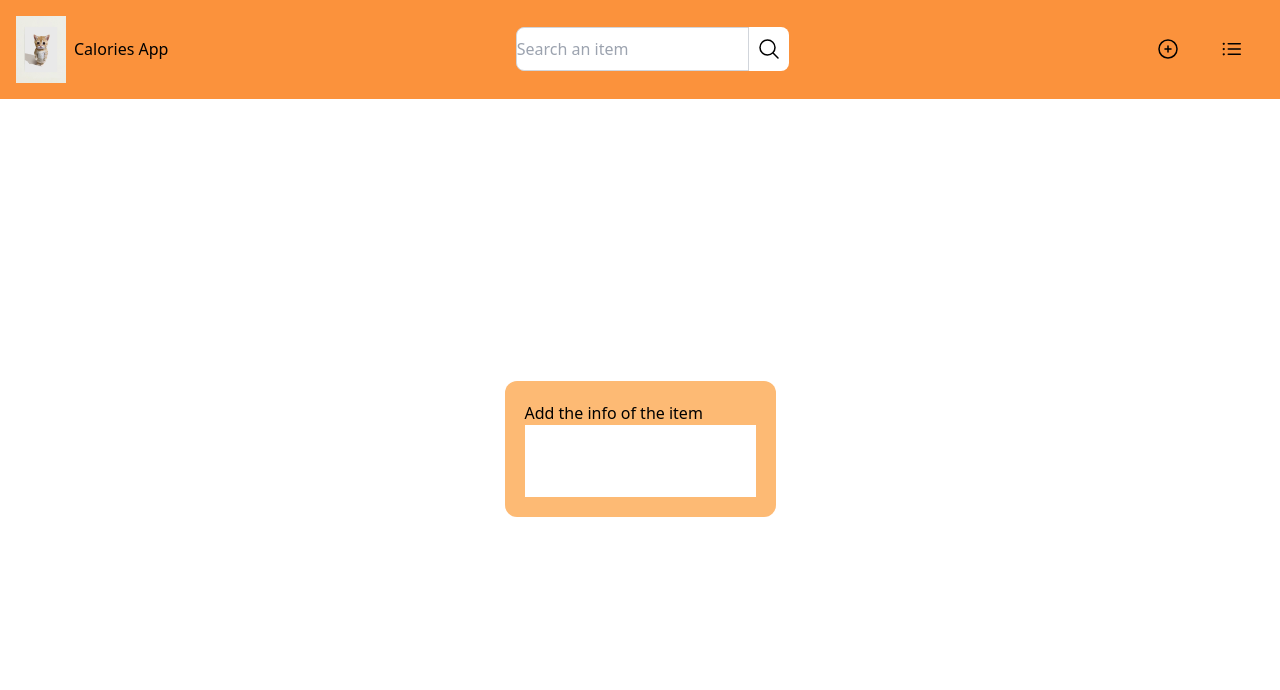
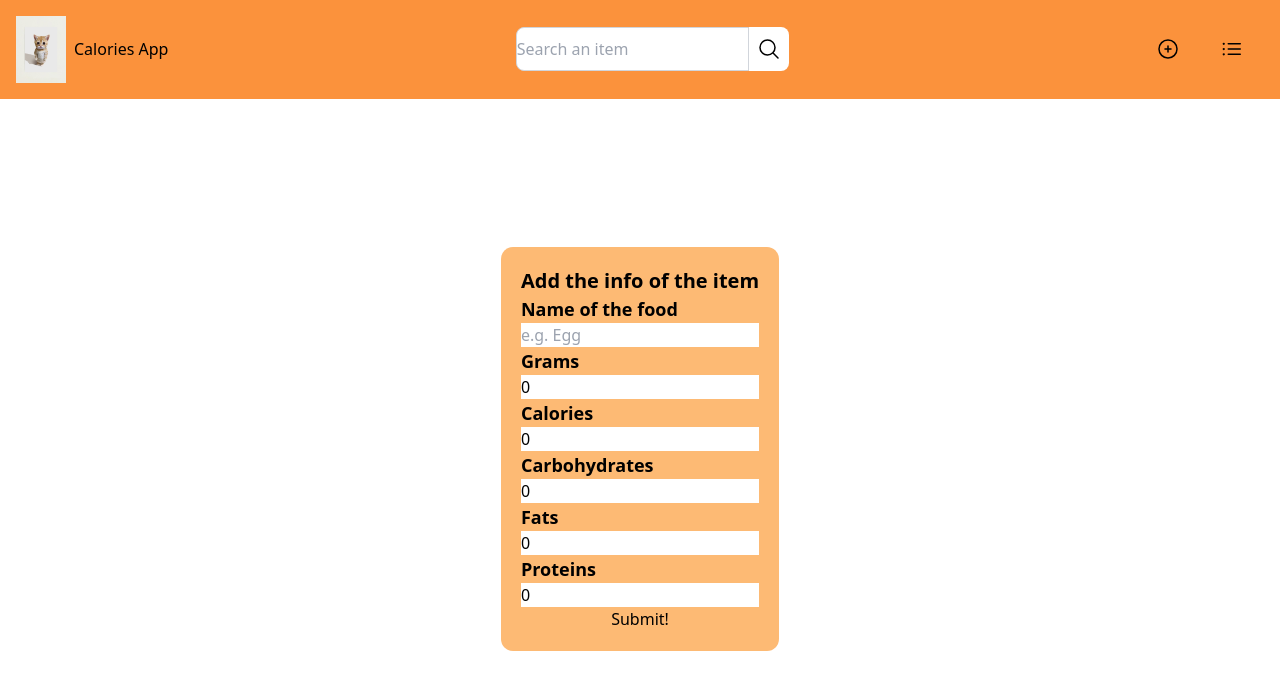
Before and after one commit to EduardoJRP/NutriTrack, a Next.js app: page /addItem in a window 1280 px wide. Shown: the top 690 px of the page. Built offline with nearby package versions, Linux system fonts and the light colour scheme.

Commit message:
feat/added handlers and cosmetics

```diff
--- a/app/components/AddItemForm.tsx
+++ b/app/components/AddItemForm.tsx
@@ -1,14 +1,122 @@
-import React from 'react';
+import React, { useState } from 'react';
+
+interface FormData {
+  name: string;
+  grams: number;
+  calories: number;
+  carbohydrates: number;
+  fats: number;
+  proteins: number;
+}
 
 export default function AddItemForm() {
+  const [formData, setFormData] = useState<FormData>({
+    name: '',
+    grams: 0,
+    calories: 0,
+    carbohydrates: 0,
+    fats: 0,
+    proteins: 0,
+  });
+
+  const handleChange = (e: React.ChangeEvent<HTMLInputElement>) => {
+    const { name, value, type } = e.target;
+    setFormData((prevFormData) => ({
+      ...prevFormData,
+      [name]: type === 'number' && name !== 'grams' ? parseFloat(value) : value,
+    }));
+  };
+
+  const handleSubmit = (e: React.MouseEvent<HTMLElement>) => {
+    e.preventDefault();
+
+    const trimmedName = formData.name.trim();
+
+    setFormData((prepFormData) => ({
+      ...prepFormData,
+      name: trimmedName,
+    }));
+
+    console.log('Form submitted:', { ...formData, name: trimmedName });
+
+    setFormData({
+      name: '',
+      grams: 0,
+      calories: 0,
+      carbohydrates: 0,
+      fats: 0,
+      proteins: 0,
+    });
+  };
+
   return (
     <div>
-      <div className='bg-orange-300 rounded-xl p-5'>
-        <h1>Add the info of the item</h1>
-        <div className='flex flex-col'>
-            <input />
-            <input />
-            <input />
+      <div className="bg-orange-300 rounded-xl p-5">
+        <h1 className="text-xl font-bold">Add the info of the item</h1>
+        <div className="flex flex-col w-full">
+          <label className="flex flex-col w-full">
+            <span className="font-semibold text-lg">Name of the food</span>
+            <input
+              name="name"
+              type="text"
+              placeholder="e.g. Egg"
+              value={formData.name}
+              onChange={handleChange}
+            />
+          </label>
+          <label className="flex flex-col w-full">
+            <span className="font-semibold text-lg">Grams</span>
+            <input
+              name="grams"
+              type="number"
+              placeholder="100"
+              value={formData.grams}
+              onChange={handleChange}
+            />
+          </label>
+          <label className="flex flex-col w-full">
+            <span className="font-semibold text-lg">Calories</span>
+            <input
+              name="calories"
+              type="number"
+              placeholder="200"
+              value={formData.calories}
+              onChange={handleChange}
+            />
+          </label>
+          <label className="flex flex-col w-full">
+            <span className="font-semibold text-lg">Carbohydrates</span>
+            <input
+              name="carbohydrates"
+              type="number"
+              placeholder="18.1"
+              value={formData.carbohydrates}
+              onChange={handleChange}
+            />
+          </label>
+          <label className="flex flex-col w-full">
+            <span className="font-semibold text-lg">Fats</span>
+            <input
+              name="fats"
+              type="number"
+              placeholder="18.1"
+              value={formData.fats}
+              onChange={handleChange}
+            />
+          </label>
+          <label className="flex flex-col w-full">
+            <span className="font-semibold text-lg">Proteins</span>
+            <input
+              name="proteins"
+              type="number"
+              placeholder="18.1"
+              value={formData.proteins}
+              onChange={handleChange}
+            />
+          </label>
+          <button type="submit" onClick={handleSubmit}>
+            Submit!
+          </button>
         </div>
       </div>
     </div>
```
